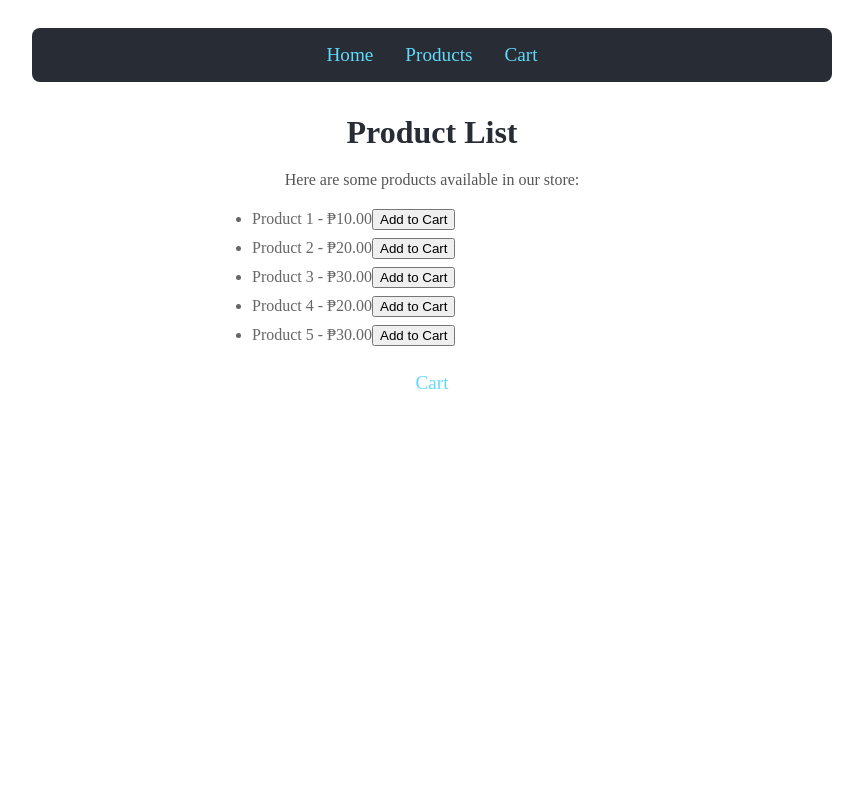
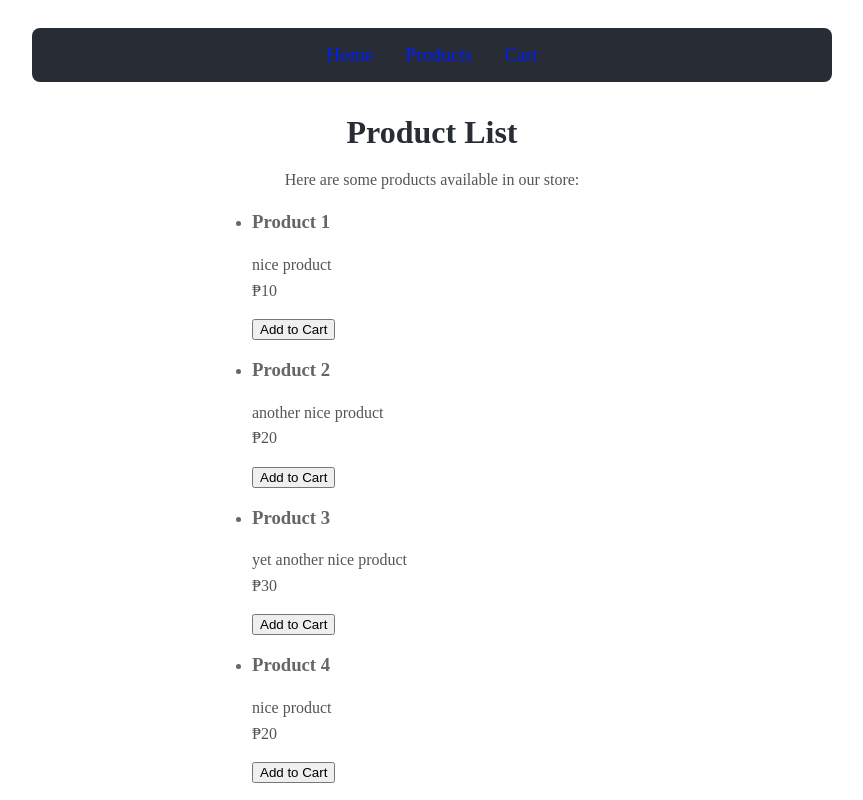
Before and after one commit to CSselrahC/appdev-midterm-ecommerce, a React (Create React App) app: page /products in a window 1280 px wide. Shown: the top 800 px of the page, without its empty margins (208-1071 px from the left). Built offline with nearby package versions, Linux system fonts and the light colour scheme.

Commit message:
edited some files

```diff
--- a/src/App.css
+++ b/src/App.css
@@ -13,7 +13,7 @@
 }
 
 .nav-link {
-  color: #61dafb;
+  color: #001eff;
   text-decoration: none;
   margin: 0 1rem;
   font-size: 1.2rem;
--- a/src/components/HomePage.js
+++ b/src/components/HomePage.js
@@ -1,10 +1,13 @@
 import React from 'react';
+import { Link } from 'react-router-dom';
 
 function HomePage() {
     return (
         <div>
             <h1>🐳 Ecommerce</h1>
             <p>Welcome to our Ecommerce store!</p>
+            <p>Browse our latest products now!</p>
+            <Link to="/products" className="nav-link">View Products</Link>
         </div>
     );
 }
--- a/src/components/ProductDetails.js
+++ b/src/components/ProductDetails.js
@@ -1 +1,18 @@
-// product details
+import React from 'react';
+
+// The ProductDetails component receives data as props
+const ProductDetails = (product) => {
+    return (
+        <div className="card">
+            <div className="card-body">
+                <h3 className="card-title">{product.name}</h3>
+                <p className="card-description">
+                    {product.description}<br></br>
+                    ₱{product.price}
+                </p>
+            </div>
+        </div>
+    );
+};
+
+export default ProductDetails;
--- a/src/components/ProductList.js
+++ b/src/components/ProductList.js
@@ -1,13 +1,14 @@
 import React from 'react';
 import { Link } from 'react-router-dom';
+import ProductDetails from './ProductDetails';
 
 function ProductList({ addToCart }) {
     const products = [
-        { id: 1, name: 'Product 1', price: 10.00 },
-        { id: 2, name: 'Product 2', price: 20.00 },
-        { id: 3, name: 'Product 3', price: 30.00 },
-        { id: 4, name: 'Product 4', price: 20.00 },
-        { id: 5, name: 'Product 5', price: 30.00 }
+        { id: 1, name: 'Product 1', description: "nice product", price: 10.00 },
+        { id: 2, name: 'Product 2', description: "another nice product", price: 20.00 },
+        { id: 3, name: 'Product 3', description: "yet another nice product", price: 30.00 },
+        { id: 4, name: 'Product 4', description: "nice product", price: 20.00 },
+        { id: 5, name: 'Product 5', description: "nice product", price: 30.00 }
     ];
 
     const handleAddToCart = (product) => {
@@ -23,7 +24,11 @@ function ProductList({ addToCart }) {
             <ul>
                 {products.map(product => (
                     <li key={product.id}>
-                        {product.name} - ₱{product.price.toFixed(2)}
+                        <ProductDetails
+                            name={product.name}
+                            description={product.description}
+                            price={product.price}
+                        />
                         <button onClick={() => handleAddToCart(product)}>Add to Cart</button>
                     </li>
                 ))}
```
